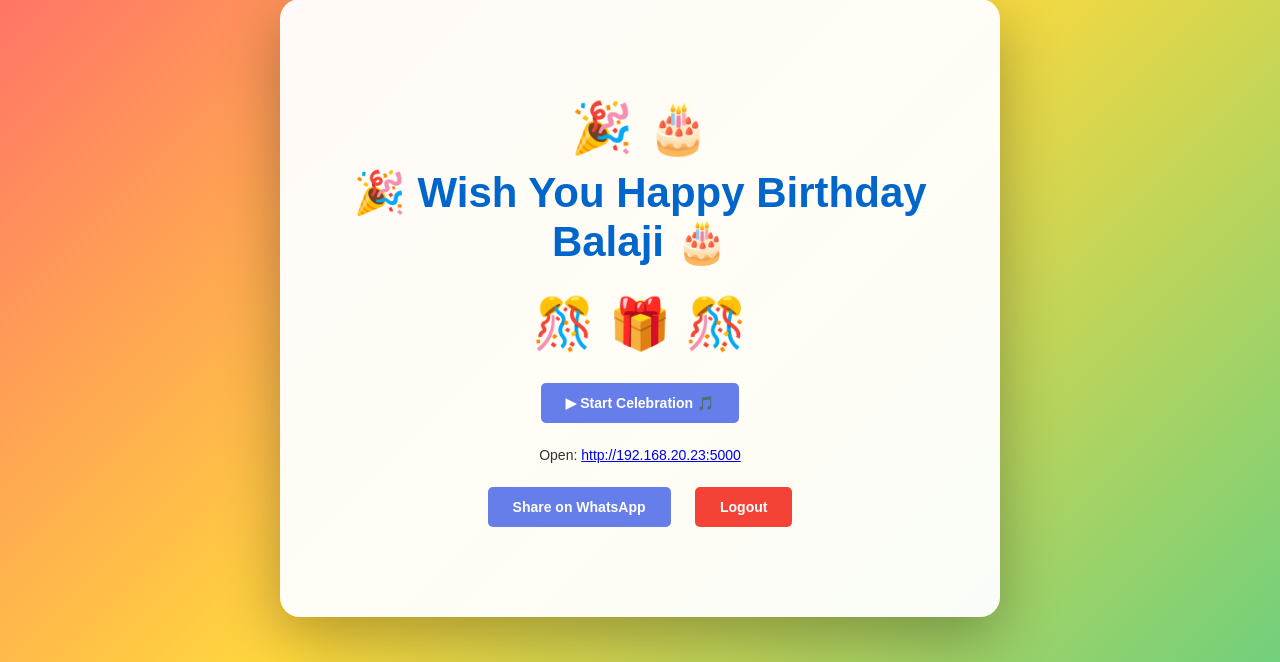
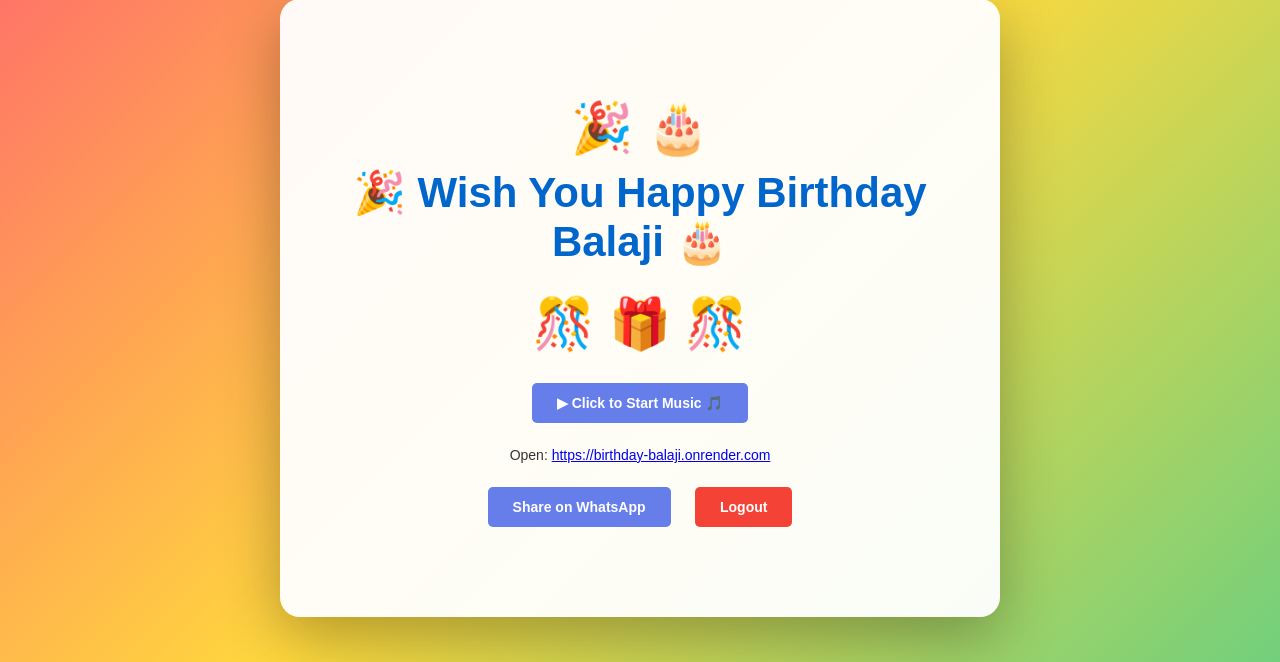
Before and after one commit to suvasri14/birthday-balaji, a Flask app: page /birthday in a window 1280 px wide. Shown: the part 92-754 px from the top of the page. Run offline with Flask 3, Linux system fonts and the light colour scheme; the visitor is signed in with stand-in values (Sample User, id 1).

Commit message:
Add click-to-play background music for birthday page

```diff
--- a/templates/birthday.html
+++ b/templates/birthday.html
@@ -93,20 +93,21 @@
     <h1>🎉 Wish You Happy Birthday Balaji 🎂</h1>
     <div class="emoji">🎊 🎁 🎊</div>
 
-    <!-- Background Music -->
-    <audio id="bg-music" autoplay loop muted>
+    <!-- 🎵 Background Music -->
+    <audio id="bg-music" loop>
         <source src="{{ url_for('static', filename='whishes.mp3') }}" type="audio/mpeg">
     </audio>
 
-    <button class="music-btn" onclick="enableMusic()">
-        ▶ Start Celebration 🎵
+    <!-- ▶ CLICK TO PLAY MUSIC -->
+    <button class="music-btn" onclick="playMusic()">
+        ▶ Click to Start Music 🎵
     </button>
 
     <div class="controls">
         <p style="font-size: 14px; color: #333;">
             Open:
-            <a href="http://192.168.20.23:5000" target="_blank">
-                http://192.168.20.23:5000
+            <a href="https://birthday-balaji.onrender.com" target="_blank">
+                https://birthday-balaji.onrender.com
             </a>
         </p>
 
@@ -123,35 +124,21 @@
 
 <script>
     const music = document.getElementById("bg-music");
-    const appUrl = 'https://birthday-balaji.onrender.com';
 
-    // BEST AUTOPLAY SIMULATION
-    function enableMusic() {
-        music.muted = false;
+    // 🎵 Play music on button click
+    function playMusic() {
         music.play().catch(err => {
-            console.log("Play blocked:", err);
+            console.log("Audio play failed:", err);
         });
     }
 
-    // Try silent autoplay (allowed by browsers)
-    window.addEventListener("load", () => {
-        music.play().catch(() => {
-            console.log("Autoplay blocked");
-        });
-    });
-
+    // 📤 WhatsApp share
     function shareOnWhatsApp() {
         const text = encodeURIComponent(
-            'Happy Birthday! Check this out: ' + appUrl
+            "🎉 Happy Birthday! Check this surprise 🎂 https://birthday-balaji.onrender.com"
         );
-        window.open('https://wa.me/?text=' + text, '_blank');
+        window.open("https://wa.me/?text=" + text, "_blank");
     }
-
-    // Start music on first user interaction (BEST UX)
-    document.addEventListener("click", () => {
-        music.muted = false;
-        music.play();
-    }, { once: true });
 </script>
 
 </body>
```
